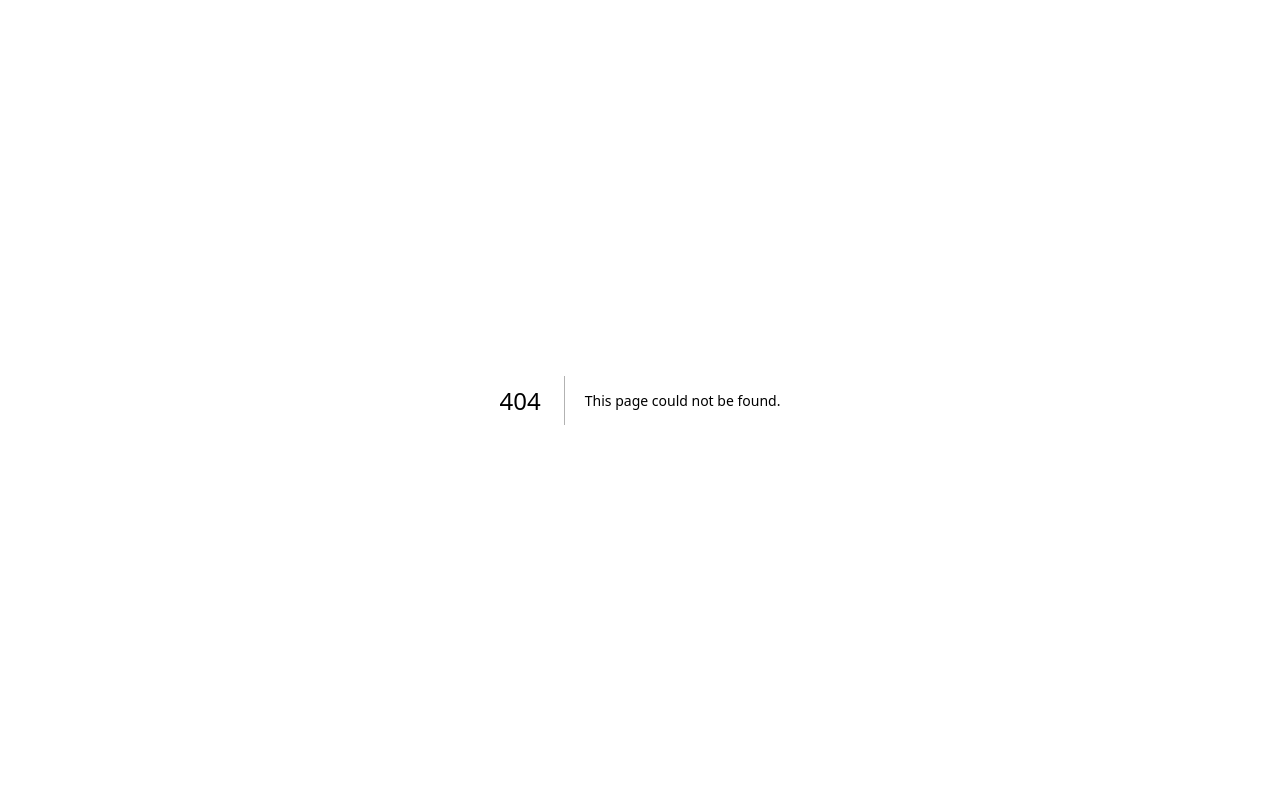
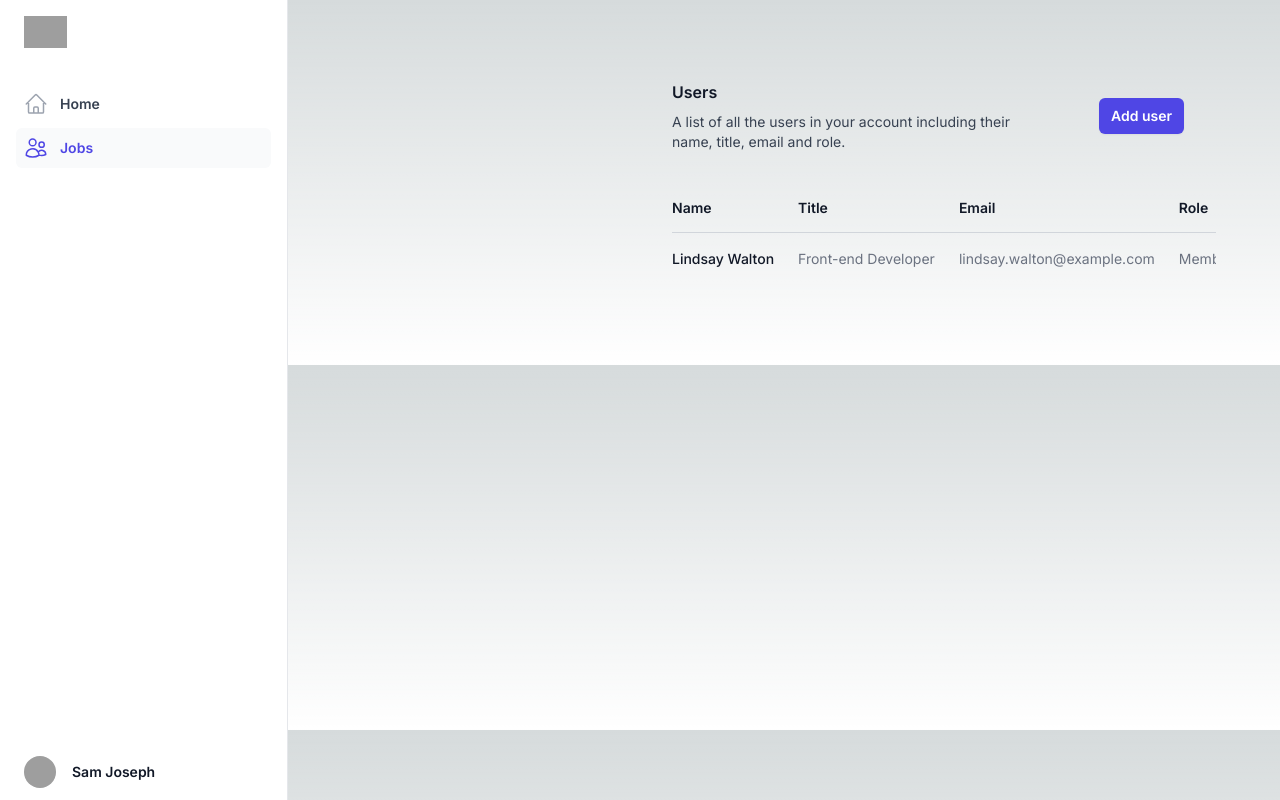
Before and after one commit to sjoseph92/vismerch-web, a Next.js app: page /jobs in a window 1280 px wide. Before the commit this address had no page. Built offline with nearby package versions, Linux system fonts and the light colour scheme; grey boxes are pictures that could not be loaded.

Commit message:
feat: add jobs page

```diff
--- /dev/null
+++ b/src/app/(app)/jobs/page.tsx
@@ -0,0 +1,5 @@
+import JobsTable from "@/components/jobs/JobsTable";
+
+export default function Page() {
+  return <JobsTable />;
+}
```
